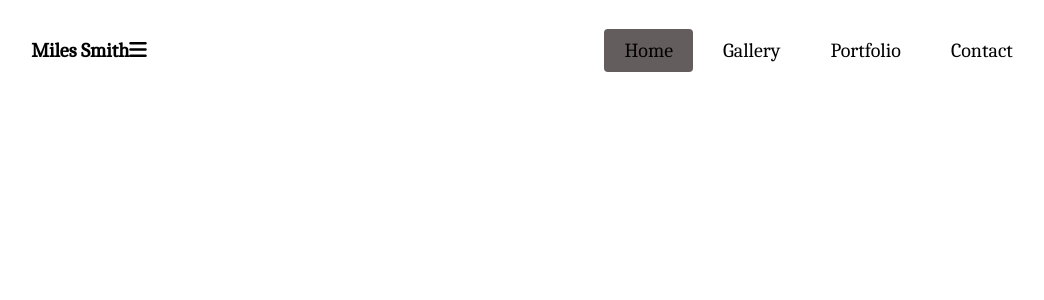
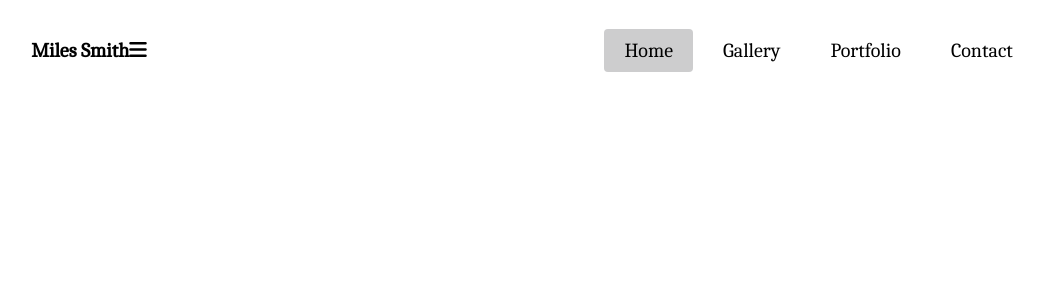
Before and after one commit to jgoth23/miles-smith-website, a React (Create React App) app in the folder miles-smith-website/: page / in a window 1280 px wide. In both pictures the pointer is over the link "Home". Shown: the top 300 px of the page, without its empty margins (93-1137 px from the left). Built offline with nearby package versions, Linux system fonts and the light colour scheme.

Commit message:
link color changed

```diff
--- a/miles-smith-website/src/components/Navbar.css
+++ b/miles-smith-website/src/components/Navbar.css
@@ -31,7 +31,7 @@
 }
 
 .nav-links:hover {
-  background-color: rgb(100, 93, 93);
+  background-color: rgb(205, 205, 206);
   border-radius: 4px;
   transition: all 0.2s ease-out;
 }
```
